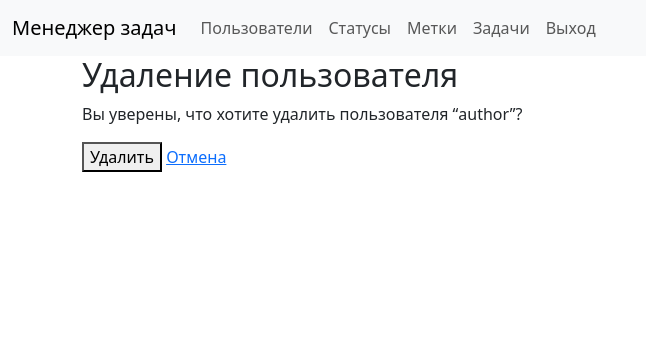
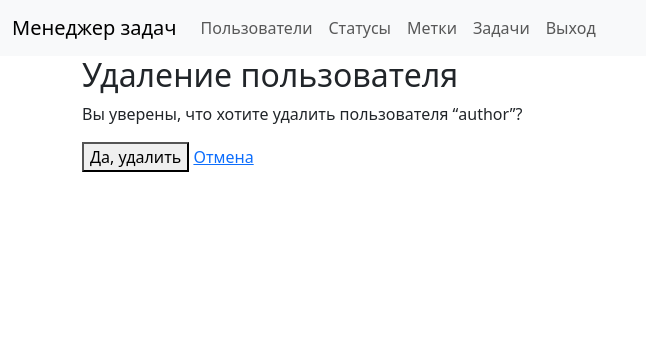
Before and after one commit to tpl-86/python-project-52, a Django app: page /users/1/delete/ in a window 1280 px wide. Shown: the top 356 px of the page, without its empty margins (0-646 px from the left). Run offline with Django 5.2, Linux system fonts and the light colour scheme; a user stored in the database is signed in; data comes from the database, SQL or seed files in the repository; some libraries are stand-ins or nearby versions.

Commit message:
Update users/templates/users/user_confirm_delete.html

```diff
--- a/task_manager/users/templates/users/user_confirm_delete.html
+++ b/task_manager/users/templates/users/user_confirm_delete.html
@@ -5,7 +5,7 @@
   <p>Вы уверены, что хотите удалить пользователя “{{ object.username }}”?</p>
   <form method="post">
     {% csrf_token %}
-    <button type="submit">Удалить</button>
+    <button type="submit">Да, удалить</button>
     <a href="{% url 'users:list' %}">Отмена</a>
   </form>
 {% endblock %}
```
